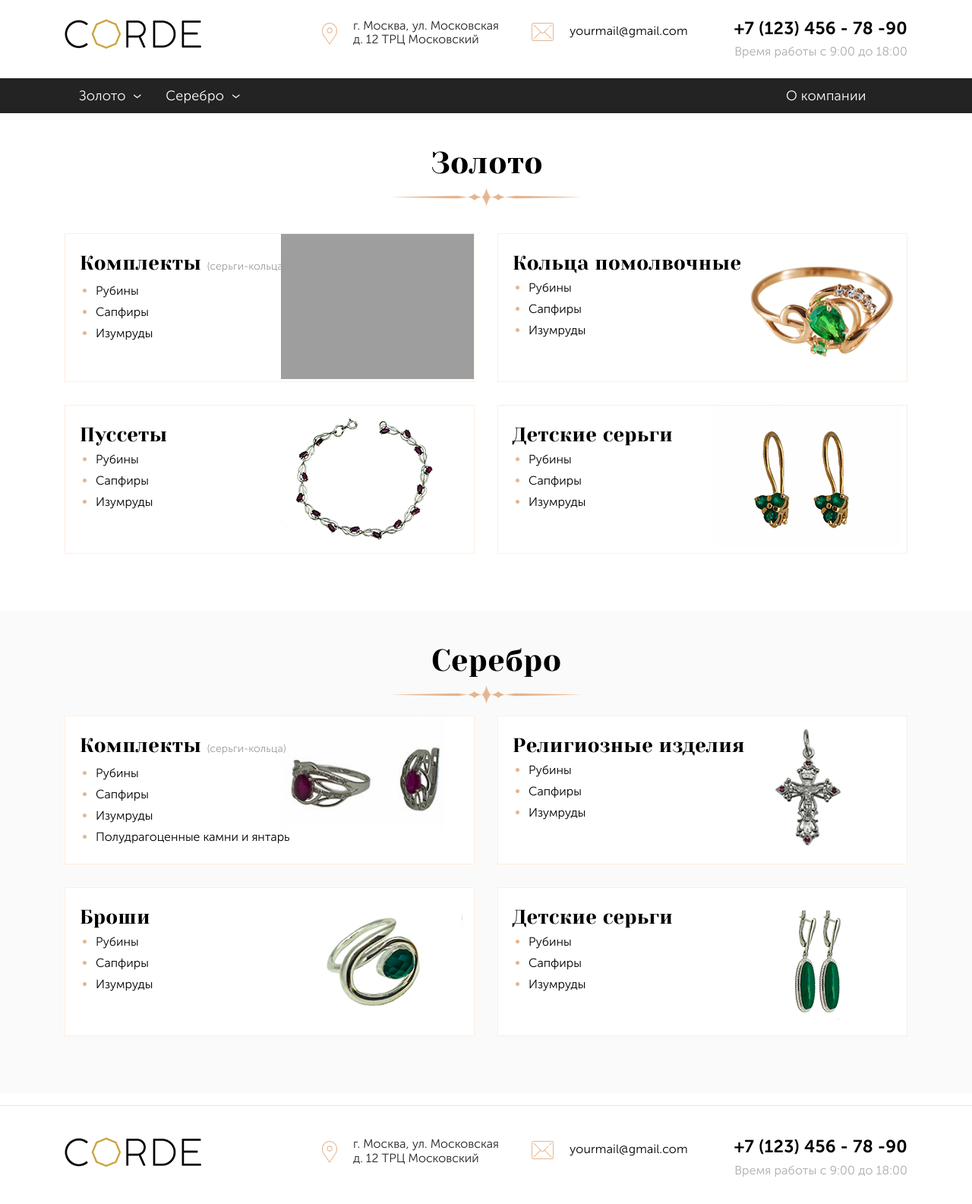
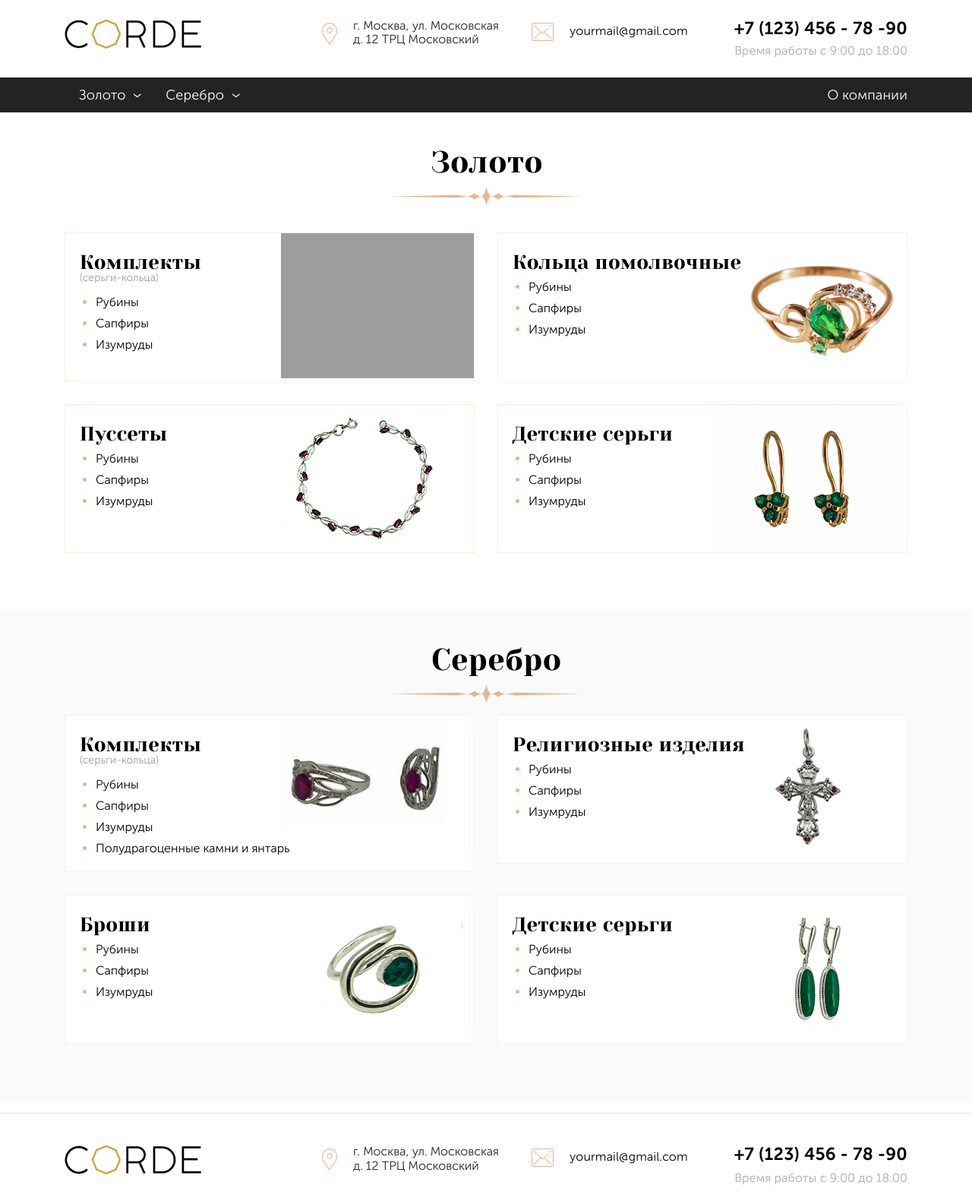
Before and after one commit to lyaksay/corde, a PHP site: page /html/main.php in a window 1280 px wide. Shown: the whole page at 76% size. Before the commit the page ends 1550 px from the top, so only its background shows below. Run offline with PHP 8.4, Linux system fonts and the light colour scheme; grey boxes are pictures that could not be loaded.

Commit message:
top-menu

```diff
--- a/html/main.php
+++ b/html/main.php
@@ -17,7 +17,11 @@
                 <div class="main-category">
                     <div class="row">
                         <div class="col-md-6 col-6">
-                            <h3>Комплекты <span class="main-category_dscr">(серьги-кольца)</span></h3>
+                            <h3>Комплекты
+                                <span class="main-category_dscr d-none d-sm-block">
+                                    (серьги-кольца)
+                                </span>
+                            </h3>
                             <ul class="main-category-list">
                                 <li><a href="#">Рубины</a></li>
                                 <li><a href="#">Сапфиры</a></li>
@@ -103,7 +107,7 @@
                 <div class="main-category">
                     <div class="row">
                         <div class="col-md-6">
-                            <h3>Комплекты <span class="main-category_dscr">(серьги-кольца)</span></h3>
+                            <h3>Комплекты <span class="main-category_dscr d-none d-sm-block">(серьги-кольца)</span></h3>
 
                             <ul class="main-category-list">
                                 <li><a href="#">Рубины</a></li>
--- a/html/partials/header.php
+++ b/html/partials/header.php
@@ -18,25 +18,25 @@
 <body>
 <div class="container">
     <div class="row header ">
-        <div class="col-md-4 ">
+        <div class="col-md-4 col-lg-4">
             <div class="main-logo">
                 <img src="/images/main_logo.png" alt="Логотип">
             </div>
         </div>
-        <div class="col-md-3">
+        <div class="col-md-4 col-lg-3">
             <div class="h-address">
-                <span class="Museo-Sans-Cyrl-300">г. Москва, ул. Московская <br> д. 12 ТРЦ Московский</span>
+                <span class="Museo-Sans-Cyrl-300 ">г. Москва, ул. Московская <br> д. 12 ТРЦ Московский</span>
             </div>
         </div>
-        <div class="col-md-2">
+        <div class="col-sm-2 d-none d-md-none d-lg-block">
             <div class="h-mail">
                 <span class="Museo-Sans-Cyrl-300">yourmail@gmail.com</span>
             </div>
         </div>
-        <div class="col-md-3">
+        <div class="col-md-4  col-lg-3">
             <div class="h-contacts">
                 <h4>+7 (123) 456 - 78 -90</h4>
-                <span class="h-workinghours Museo-Sans-Cyrl-300">Время работы с 9:00 до 18:00</span>
+                <span class="h-workinghours Museo-Sans-Cyrl-300  d-none d-sm-block">Время работы с 9:00 до 18:00</span>
             </div>
         </div>
     </div>
--- a/html/partials/menu_top.php
+++ b/html/partials/menu_top.php
@@ -1,7 +1,7 @@
-<div class="top-nav ">
-<div class="container menu-top__items">
+<div class="top-nav d-none d-sm-block">
+    <div class="container menu-top__items ">
         <div class="row">
-        <div class=" col-md-5 d-flex">
+            <div class="col-sm-12 d-flex">
                 <div class="menu-top__item dropdown">
 
                     <a class="menu-top_btn dropdown-toggle" href="#" role="button" id="dropdownMenuLink" data-toggle="dropdown" aria-haspopup="true" aria-expanded="false">
@@ -31,12 +31,54 @@
                     </ul>
                 </div>
 
+                <div class="menu-top__item menu-top__item--right">
+                    <a class="menu-top_btn menu-top_btn--no-arrow" href="#" >
+                        О компании
+                    </a>
                 </div>
 
-        <div class="col-md-2 d-flex ml-auto">
+            </div>
+
+            <!--<div class="col-md-2 d-flex ml-auto">
                 <a class="about-company" href="#">О компании</a>
-        </div>
+            </div>-->
 
         </div>
     </div>
 </div>
+
+<!--  -->
+<nav class="navbar navbar-expand-md  navbar-dark bg-dark d-sm-none" >
+    <div class="container">
+
+        <!-- Button -->
+        <a class="navbar-brand" href="#">МЕНЮ</a>
+        <button class="navbar-toggler navbar-toggler-right" type="button" data-toggle="collapse" data-target="#navbar2SupportedContent">
+            <span class="navbar-toggler-icon"></span>
+        </button>
+
+        <!-- Elements -->
+        <div class="collapse navbar-collapse text-center justify-content-end" id="navbar2SupportedContent">
+            <ul class="navbar-nav">
+                <li class="nav-item">
+                    <a class="nav-link" href="#">
+                        <i class="fa d-inline fa-lg fa-bookmark-o"></i> Bookmarks</a>
+                </li>
+                <li class="nav-item">
+                    <a class="nav-link" href="#">
+                        <i class="fa d-inline fa-lg fa-envelope-o"></i> Contacts</a>
+                </li>
+                <li class="nav-item">
+                    <a class="nav-link" href="#">
+                        <i class="fa d-inline fa-lg fa-envelope-o"></i> Contacts</a>
+                </li>
+                <li class="nav-item">
+                    <a class="nav-link" href="#">
+                        <i class="fa d-inline fa-lg fa-envelope-o"></i> Contacts</a>
+                </li>
+            </ul>
+        </div>
+        <!-- END -->
+
+    </div>
+</nav>
--- a/sass/main.css
+++ b/sass/main.css
@@ -101,12 +101,8 @@ a {
     top: -2px;
     right: -6px; }
 
-.about-company {
-  color: #ffffff;
-  font-family: "Museo Sans Cyrl";
-  font-size: 18px;
-  font-weight: 300;
-  letter-spacing: 0.18px; }
+.menu-top_btn--no-arrow:after {
+  content: none; }
 
 .menu-top_dropdown {
   background-color: #232323;
@@ -427,4 +423,11 @@ a {
   line-height: 24px;
   letter-spacing: 0.32px; }
 
+.menu-top__item--right {
+  margin-left: auto;
+  order: 2; }
+
+.menu-top_btn--no-arrow {
+  padding-right: 0; }
+
 /*# sourceMappingURL=main.css.map */
--- a/sass/main.scss
+++ b/sass/main.scss
@@ -152,13 +152,10 @@ $Museo-Sans-Cyrl: "Museo Sans Cyrl";
   }
 }
 
-.about-company {
-  color: #ffffff;
-  font-family: $Museo-Sans-Cyrl;
-  font-size: 18px;
-  font-weight: 300;
-  letter-spacing: 0.18px;
+.menu-top_btn--no-arrow:after {
+  content: none;
 }
+
 
 .menu-top_dropdown {
   background-color: #232323;
@@ -561,3 +558,14 @@ $Museo-Sans-Cyrl: "Museo Sans Cyrl";
   letter-spacing: 0.32px;
 }
 //---------PRODUCT-CARD-CLASSES-END--------//
+
+
+
+
+.menu-top__item--right {
+  margin-left: auto;
+  order: 2;
+}
+.menu-top_btn--no-arrow{
+  padding-right: 0;
+}
--- a/sass/responsive.css
+++ b/sass/responsive.css
@@ -39,9 +39,6 @@
     text-align: center; }
 
   .menu-top_btn, .about-company {
-    font-size: 16px; }
-
-  .about-company {
-    margin: 13px auto; } }
+    font-size: 16px; } }
 
 /*# sourceMappingURL=responsive.css.map */
--- a/sass/responsive.scss
+++ b/sass/responsive.scss
@@ -59,8 +59,5 @@
   .menu-top_btn, .about-company {
     font-size: 16px;
   }
-  .about-company {
-    margin: 13px auto;
-  }
 
 }
```
Also changed, not shown: 2 other files. Lines whose indentation alone changed are shown as unchanged.
